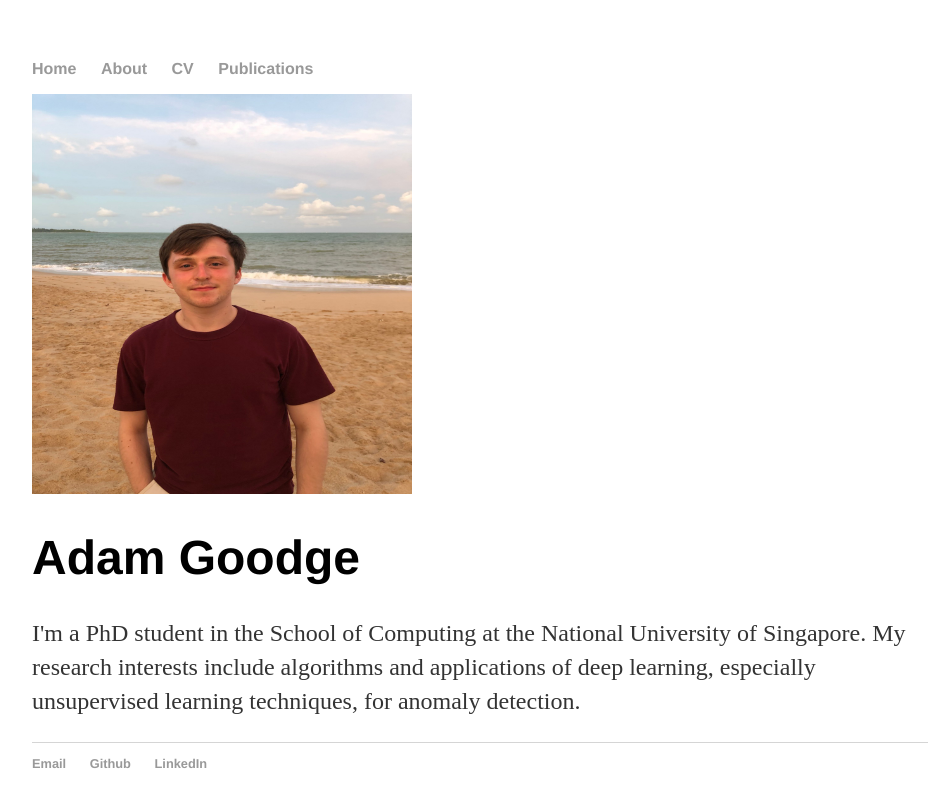
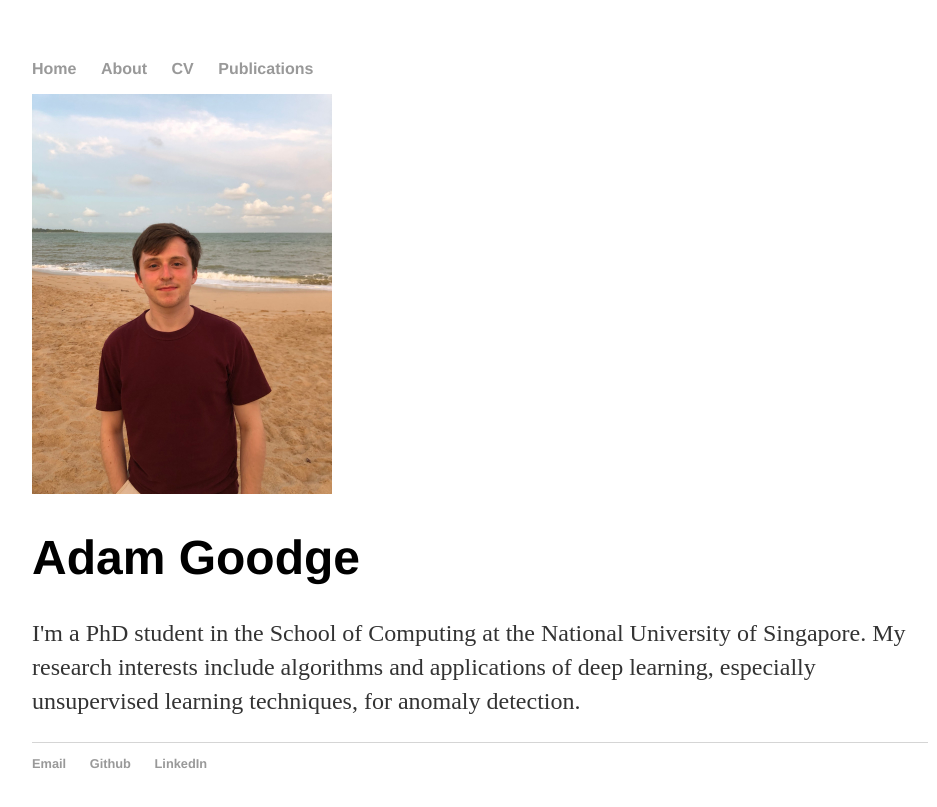
Before and after one commit to agoodge/agoodge.github.io, a Jekyll site: the page built from index.html, in a window 1280 px wide. Shown: the top 807 px of the page, without its empty margins (160-1097 px from the left). Built offline with Jekyll 4.4.1, drawn with Linux system fonts in a browser that asks for light colours.

Commit message:
Update index.html

```diff
--- a/index.html
+++ b/index.html
@@ -4,7 +4,7 @@ title: Adam Goodge
 ---
 
 <div class="header">
-<img src="img.jpeg" style="width:380px;height:400px;" class="center" />
+<img src="img.jpeg" style="width:300px;height:400px;" class="center" />
 	<h1>Adam Goodge</h1>
 </div>
 
```
